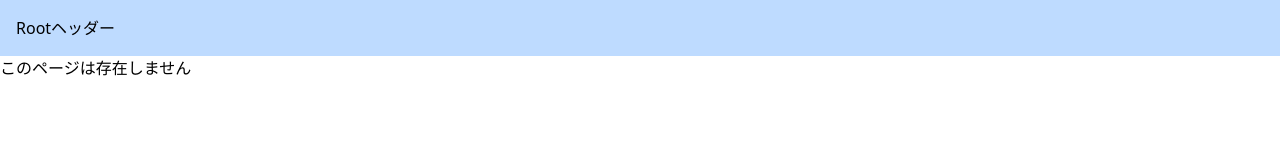
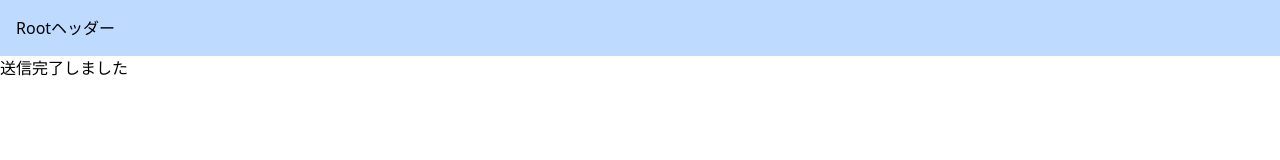
Before and after one commit to ryoma-abe/next-udemy-practice, a Next.js app: page /contacts/complete in a window 1280 px wide. Before the commit this address had no page. Shown: the top 160 px of the page. Built offline with nearby package versions, Linux system fonts and the light colour scheme.

Commit message:
SSGページのリロード時のタイムスタンプをビルド時に生成される固定のものに変更し、表示内容を更新しました。

```diff
--- /dev/null
+++ b/src/app/contacts/complete/page.tsx
@@ -0,0 +1,3 @@
+export default function CompletePage() {
+  return <div>送信完了しました</div>;
+}
```
Also changed, not shown: src/app/contacts/page.tsx (added).
